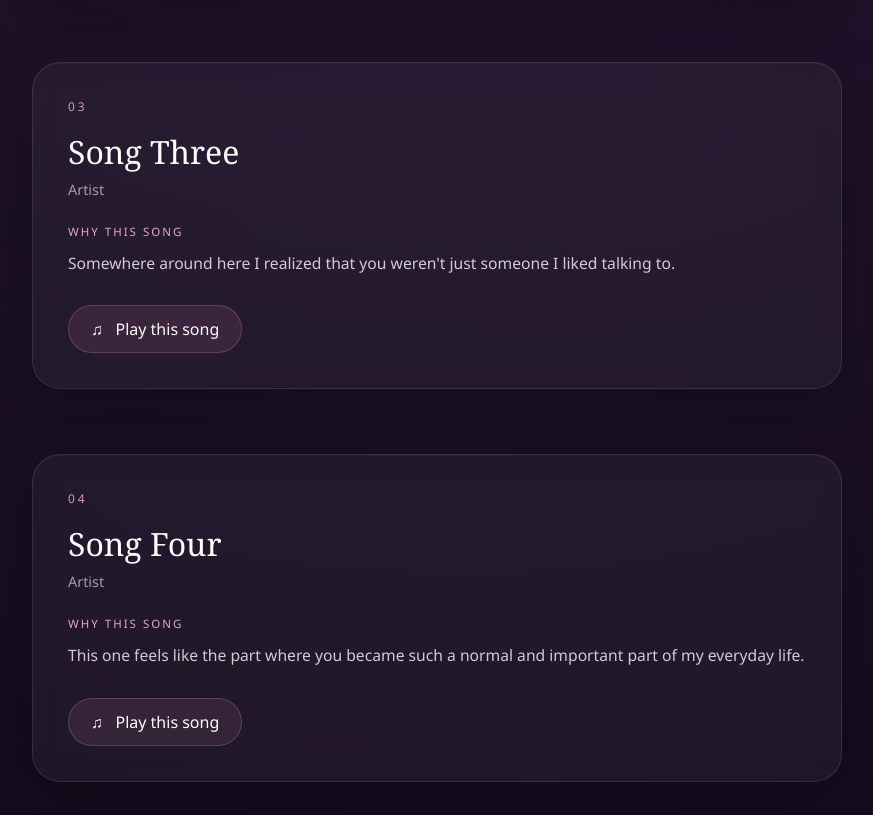
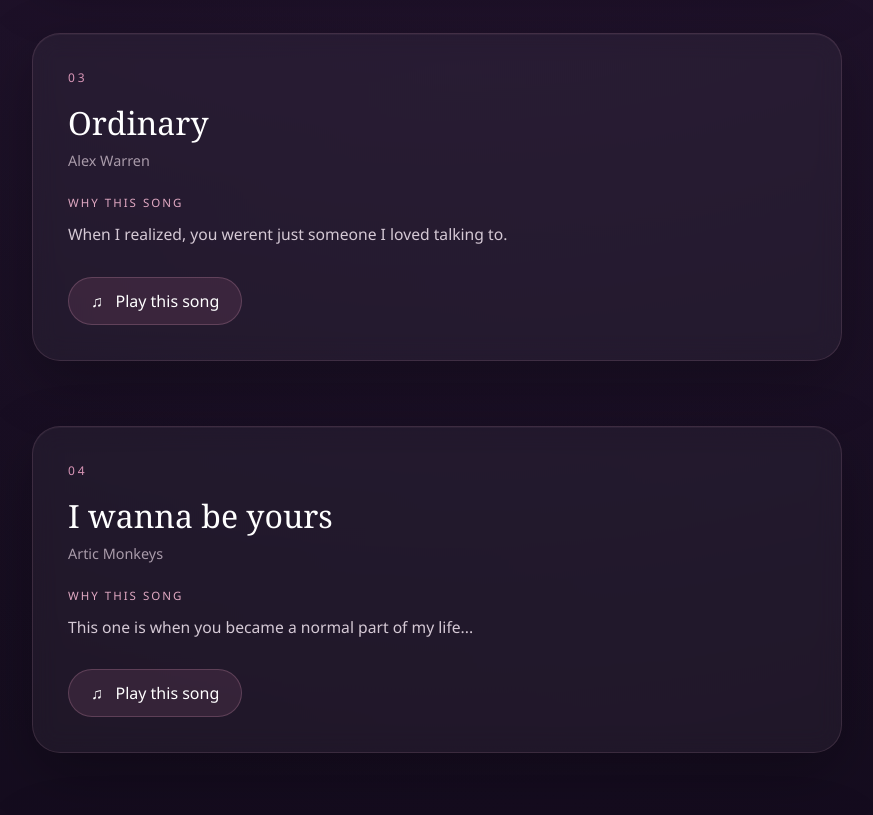
Before and after one commit to Dikotheboy4533/AllAlong, a plain HTML site: page index.html in a window 1280 px wide. Shown: the part 1961-2776 px from the top of the page, without its empty margins (203-1076 px from the left). Drawn offline with Linux system fonts and the light colour scheme.

Commit message:
Update index.html

```diff
--- a/index.html
+++ b/index.html
@@ -4,7 +4,7 @@
 <meta charset="UTF-8">
 <meta name="viewport" content="width=device-width, initial-scale=1.0">
 
-<title>30 Days of Us ❤️</title>
+<title>30 Days of Us</title>
 
 <style>
 /* =========================================================
@@ -473,7 +473,7 @@ main {
 
         <button class="enter-btn"
                 onclick="startExperience()">
-            Listen to our story ♡
+            Listen to our story
         </button>
 
     </div>
@@ -490,7 +490,7 @@ main {
     <div class="section-intro reveal">
 
         <div class="tiny">
-            our little soundtrack
+            TO MON AMOUR
         </div>
 
         <h2>
@@ -499,11 +499,7 @@ main {
         </h2>
 
         <p>
-            Every song here reminds me of
-            a little part of us.
-            So press play, take your time,
-            and listen to our first month
-            the way I remember it.
+            Each song reminds me of each phase of our relationship
         </p>
 
     </div>
@@ -524,16 +520,15 @@ main {
         </div>
 
         <h2>
-            And that's our first month.
+            And that's just our first month.
         </h2>
 
         <p>
-            One month down,
-            and so much more waiting for us.
+            One month down, many more to gooo...
         </p>
 
         <div class="signature">
-            made with love, just for you ♡
+            made with love, just for you, mi amor
         </div>
 
     </div>
@@ -545,99 +540,84 @@ main {
 
 <script>
 
-/* =========================================================
-   SONG DATA
-=========================================================
-
-   EDIT EVERYTHING BELOW.
-
-   For each song:
-
-   title  = song name
-   artist = artist
-   link   = Spotify/song URL
-   reason = your personal message
-
-========================================================= */
-
 const songs = [
 
     {
-        title: "Song One",
-        artist: "Artist",
+        title: "Perfect",
+        artist: "Ed Sheeran",
         link: "https://open.spotify.com/track/0tgVpDi06FyKpA1z0VMD4v",
         reason:
-        "This one reminds me of the very beginning, when everything between us was still new."
+        "This one reminds me of the very beginning, our first few days together"
     },
 
     {
         title: "Song Two",
         artist: "Artist",
-        link: "PASTE SONG LINK HERE",
+        link: "https://open.spotify.com/track/0GMs3jq70wmCo12pavj4st",
         reason:
         "This reminds me of those first conversations where we slowly started getting to know each other."
     },
 
     {
-        title: "Song Three",
-        artist: "Artist",
-        link: "PASTE SONG LINK HERE",
+        title: "Ordinary",
+        artist: "Alex Warren",
+        link: "https://open.spotify.com/track/6qqrTXSdwiJaq8SO0X2lSe",
         reason:
-        "Somewhere around here I realized that you weren't just someone I liked talking to."
+        "When I realized, you werent just someone I loved talking to."
     },
 
     {
-        title: "Song Four",
-        artist: "Artist",
-        link: "PASTE SONG LINK HERE",
+        title: "I wanna be yours",
+        artist: "Artic Monkeys",
+        link: "https://open.spotify.com/track/5XeFesFbtLpXzIVDNQP22n",
         reason:
-        "This one feels like the part where you became such a normal and important part of my everyday life."
+        "This one is when you became a normal part of my life..."
     },
 
     {
-        title: "Song Five",
-        artist: "Artist",
-        link: "PASTE SONG LINK HERE",
+        title: "Thousand Years",
+        artist: "Christina Perri",
+        link: "https://open.spotify.com/track/6lanRgr6wXibZr8KgzXxBl",
         reason:
-        "For all the late nights, random conversations, and times neither of us wanted to hang up."
+        "All those late night calls, where we had fun playing games and talking about random stuff until the last minute."
     },
 
     {
-        title: "Song Six",
-        artist: "Artist",
-        link: "PASTE SONG LINK HERE",
+        title: "If we have each other",
+        artist: "Alec Benjamin",
+        link: "https://open.spotify.com/track/7pT6WSg4PCt4mr5ZFyUfsF",
         reason:
-        "For the distance between us. Somehow you can still feel closer to me than people who are right here."
+        "The 9,400 KM between us, yet your closer to my heart than anyone has ever managed to..."
     },
 
     {
-        title: "Song Seven",
-        artist: "Artist",
-        link: "PASTE SONG LINK HERE",
+        title: "Beautiful Things",
+        artist: "Benson Boone",
+        link: "https://open.spotify.com/track/6tNQ70jh4OwmPGpYy6R2o9",
         reason:
-        "For those moments when I really wish I could just be there beside you instead of being behind a screen."
+        "Every second I wished I was there, beside you and there was no screen between us..."
     },
 
     {
-        title: "Song Eight",
-        artist: "Artist",
-        link: "PASTE SONG LINK HERE",
+        title: "Belong Together",
+        artist: "Mark Ambor",
+        link: "https://open.spotify.com/track/5uQ7de4EWjb3rkcFxyEOpu",
         reason:
-        "This one just feels like us. I can't really explain it better than that."
+        "This one just reminds me of us. I dont really know how to explain it..."
     },
 
     {
-        title: "Song Nine",
-        artist: "Artist",
-        link: "PASTE SONG LINK HERE",
+        title: "Carry you home",
+        artist: "Alex Warren",
+        link: "https://open.spotify.com/track/1wOp7yTVyH176bW1z9WAiv",
         reason:
-        "This one's for everything we're still waiting to experience together."
+        "This one's for the future, OUR FUTURE"
     },
 
     {
-        title: "Your Song",
-        artist: "Made by me ♡",
-        link: "PASTE YOUR SONG LINK HERE",
+        title: "Our Song",
+        artist: "Tyler Shaw",
+        link: "https://open.spotify.com/track/31fMJwgrgNdk1IbWZEchX2",
         reason:
         "I couldn't make a soundtrack for our first month without making something that's actually ours. So this one's just for you."
     }
```
